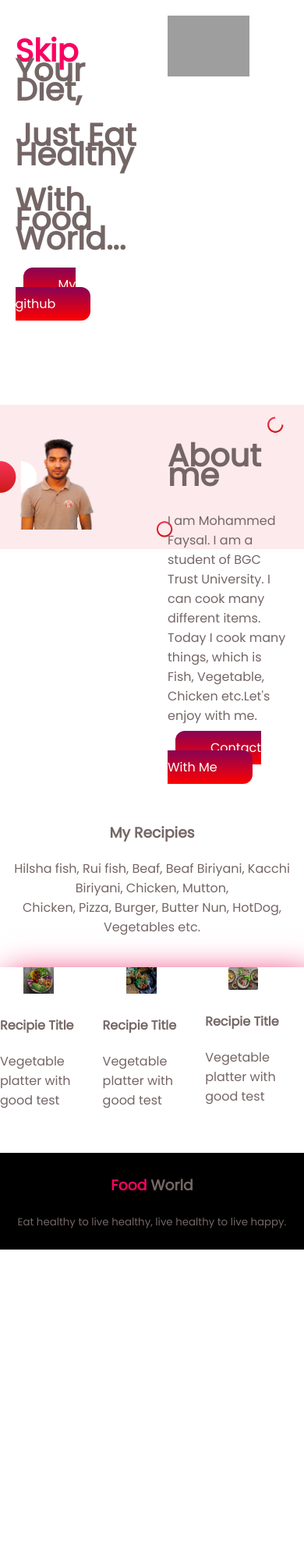
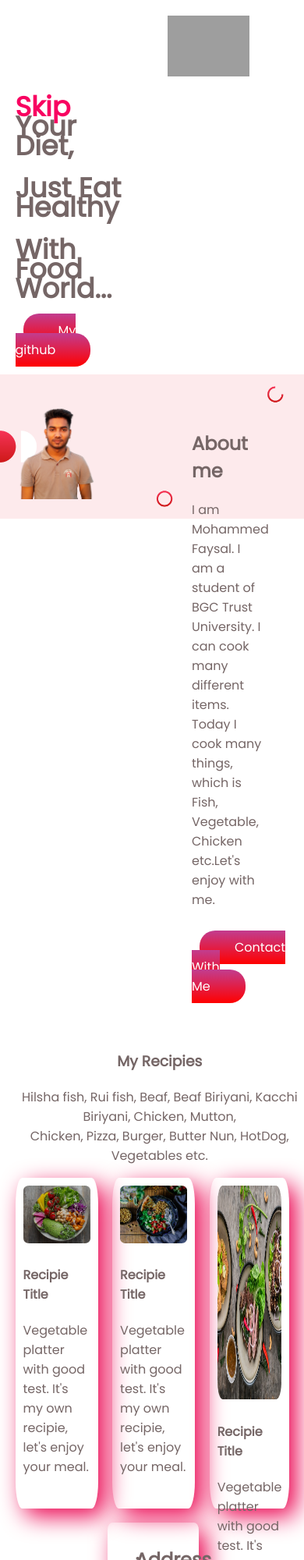
Before and after one commit to Faysal-Akbar/food-world, a plain HTML site: page index.html in a window 390 px wide. Shown: the top 2000 px of the page at 78% size. Before the commit the page ends 1602 px from the top, so only its background shows below. Drawn offline with Linux system fonts and the light colour scheme; grey boxes are pictures that could not be loaded.

Commit message:
Styling-Completed

```diff
--- a/index.html
+++ b/index.html
@@ -13,10 +13,12 @@
 <body>
     <section class="flexible-container">
             <div id="for-margin" class="half-width">
-            <h2><span class="span-col">Skip</span> Your Diet,</h2>
-            <h2>Just Eat Healthy</h2>
-            <h2> With Food World...</h2>
-            <a class="button" target="_blank" href="https://github.com/Faysal-Akbar">My github</a>
+                <h1> <br><br><br><span class="span-col">Skip</span> Your Diet,</h1>
+                <h1>Just Eat Healthy</h1>
+                <h1> With Food World...</h1>
+                <div id="hyper">
+                    <a class="button" target="_blank" href="https://github.com/Faysal-Akbar"> My github</a>
+                </div>
             </div>
         <div class="half-width">
             <img src="foodpic2.png" alt="">
@@ -28,40 +30,67 @@
                 <img src="portfolio-bg.png" alt="">
             </div>
             <div class="half-width">
+                <div id="position">
                 <h2>About me</h2>
-                <p class="paragraph">I am Mohammed Faysal. I am a student of BGC Trust University.  I can cook many different items. Today I cook many things, which is Fish, Vegetable, Chicken etc.Let's enjoy with me.</p>
+                <p id="paragraph">I am Mohammed Faysal. I am a student of BGC Trust University.  I can cook many different items. Today I cook many things, which is Fish, Vegetable, Chicken etc.Let's enjoy with me.</p>
                 <a class="button" target="_blank" href="https://www.facebook.com/profile.php?id=100013377882081">Contact With Me</a>
+                </div>
             </div>
     </section>
 
+    <section class="image-area">
         <div class="Recipies-section">
             <h3>My Recipies</h3>
-        <p class="paragraph">Hilsha fish, Rui fish, Beaf, Beaf Biriyani, Kacchi Biriyani, Chicken, Mutton,<br> Chicken, Pizza, Burger, Butter Nun, HotDog, Vegetables etc.</p>
+            <p>Hilsha fish, Rui fish, Beaf, Beaf Biriyani, Kacchi Biriyani, Chicken, Mutton,<br> Chicken, Pizza, Burger, Butter Nun, HotDog, Vegetables etc.</p>
+        </div>
+        <div class="images flexible-container">
+                <div  class="image-border">
+                <img src="food-plate1.png" alt="">
+                <h4>Recipie Title</h4>
+                <p>Vegetable platter with good test. It's my own recipie, let's enjoy your meal.</p>
+               </div>
+                <div  class="image-border">
+                    <img src="food-plate2.png" alt="">
+                    <h4>Recipie Title</h4>
+                    <p>Vegetable platter with good test. It's my own recipie, let's enjoy your meal.</p>
+                </div>
+                <div id="pic-size" class="image-border">
+                    <img src="food-photo4.jpg" alt="">
+                    <h4>Recipie Title</h4>
+                    <p>Vegetable platter with good test. It's my own recipie, let's enjoy your meal.</p>
+                </div>
+          </div>
+    </section>
+
+        <section>
+            <div id="extra" class="box-shad social-net">
+                <h2>Address :</h2>
+                <h4>Faysal's Dine</h4>
+                <p>5th Floor, Shop No :12</p>
+                <p>RF Police Plaza, Chottogram.</p>
+                <p>Phone : 01876391114</p>
             </div>
 
-    <section class="image-area">
-      <div class="flexible-container images">
-           <div>
-            <img src="food-plate1.png" alt="">
-            <h4>Recipie Title</h4>
-            <p>Vegetable platter with good test</p>
+           <div class="flexible-container box-shad"">
+            <div class="social-net">
+                <h2>600K</h2>
+                <p>Facebook Follower</p>
             </div>
-            <div>
-                <img src="food-plate2.png" alt="">
-                <h4>Recipie Title</h4>
-                <p>Vegetable platter with good test</p>
+            <div class="social-net">
+                <h2>2M</h2>
+                <p>YouTube Subscriber</p>
             </div>
-            <div>
-                <img src="food-photo4.jpg" alt="">
-                <h4>Recipie Title</h4>
-                <p>Vegetable platter with good test</p>
+            <div class="social-net">
+                <h2>500K</h2>
+                <p>Instagram Follower</p>
             </div>
            </div>
         </section>
     <footer>
         <div class="footer-sec">
             <h3> <span class="span-col">Food</span> World</h3>
-        <p><small>Eat healthy to live healthy, live healthy to live happy.</small></p>
+        <p>Eat healthy to live healthy, live healthy to live happy.</p>
+        <p><small>© Faysal Akbar 2021, All rights reserved.</small></p>
         </div>
     </footer>
 </body>
--- a/style.css
+++ b/style.css
@@ -3,28 +3,33 @@ body{
     color: rgb(117, 102, 102);
     margin: 0;
 }
-h2{
+h1{
     line-height: 25px;
-    font-size: 40px;
+    font-size: 35px;
 }
 #for-margin{
     margin-left: 5%;
+}
+#paragraph{
     padding-bottom: 20%;
+    margin-bottom: 18px;
 }
-.paragraph{
-    margin: 0;
-    padding-bottom: 10%;
+#hyper{
+    margin-top: 16%;
 }
 .span-col{
     color: rgb(248, 3, 97);
 }
 .button{
     text-decoration: none;
-    background-image: linear-gradient(rgb(136, 3, 85),red);
+    background-image: linear-gradient(rgb(194, 61, 143),red);
     color: white;
     margin: 10px 10px;
     padding: 10px 45px;
-    border-radius: 12px;
+    border-radius: 20px;
+}
+#position{
+    padding: 20%;
 }
 .half-width{
     width: 50%;
@@ -37,7 +42,7 @@ h2{
 }
 .flexible-container{
     display: flex;
-    padding-bottom: 10%;
+    padding-bottom: 5%;
 }
 #background-image{
     background-image: url(Frame1.jpg);
@@ -48,16 +53,44 @@ h2{
 .Recipies-section{
     text-align: center;
 }
+.image-area{
+    margin-left: 5%;
+    margin-bottom: 0;
+}
 .images img{
-    width: 30%;
-    margin-left: 30px;
+    width: 100%;
+    border-radius: 8%;
 }
-.image-area{
-    width: 100%;
-    box-shadow: 10px 10px 40px rgb(233, 9, 83);
+.image-border{
+    margin-right: 5%;
+    border-radius: 8%;
+    box-shadow: 10px 10px 30px rgb(235, 4, 81);
+    padding: 10px;
+}
+#pic-size img{
+    height: 68%;
 }
 .footer-sec{
     text-align: center;
     background-color: black;
     padding: 8px;
 }
+.social-net{
+    text-align: justify;
+    width: 21%;
+    padding-left: 9%;
+    padding-bottom: 8%;
+    height: 0;
+}
+.box-shad{
+    box-shadow: 10px 10px 30px rgb(235, 4, 81);
+    margin:0 20% 6% 20%;
+    border-radius: 5%;
+    height: 10%;
+}
+#extra{
+    text-align: start;
+    margin-left: 35.5%;
+    line-height: 2px;
+    padding-top: 7%;
+}
```
Lines whose indentation alone changed are shown as unchanged.
